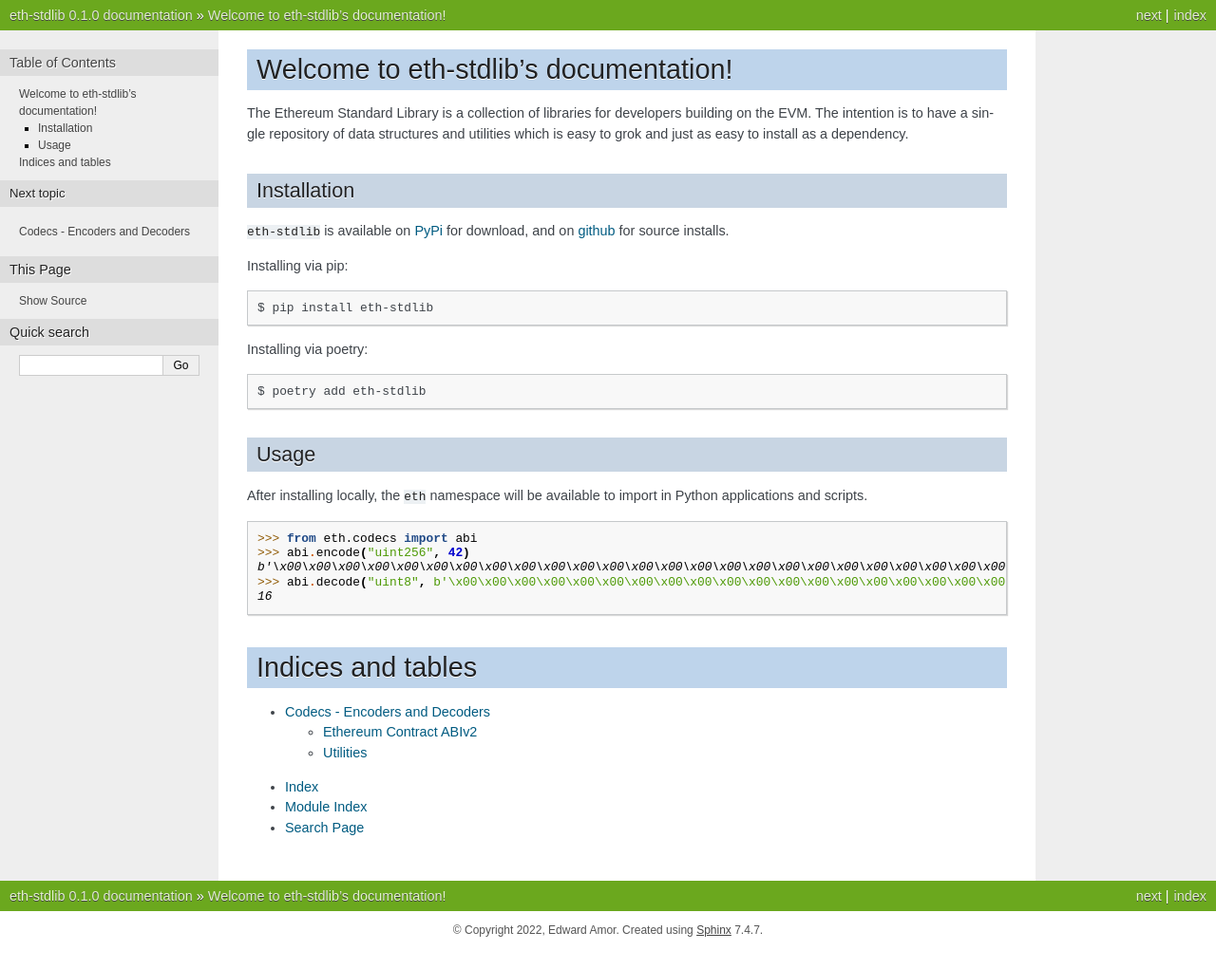
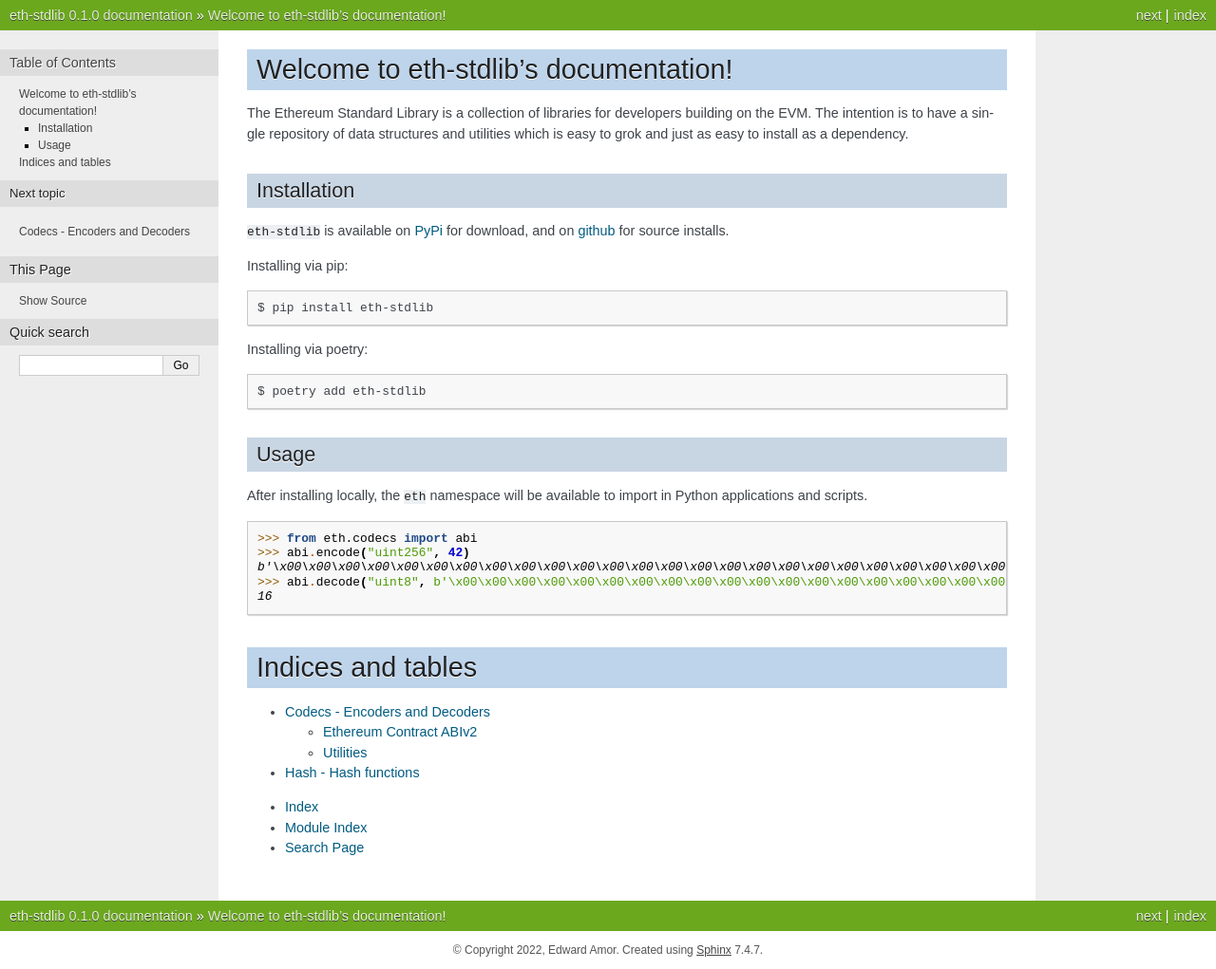
Before and after one commit to skellet0r/eth-stdlib, a Sphinx documentation site: the page built from docs/source/index.rst, in a window 1280 px wide. Shown: the whole page at 95% size. Built offline with Sphinx 7.4.7, drawn with Linux system fonts in a browser that asks for light colours; before the commit the page ends 1000 px from its top, so only the background shows below that.

Commit message:
docs: add eth.hash docs

```diff
--- /dev/null
+++ b/docs/source/hash.rst
@@ -0,0 +1,5 @@
+Hash - Hash functions
+=====================
+
+.. automodule:: eth.hash
+   :members:
--- a/docs/source/index.rst
+++ b/docs/source/index.rst
@@ -47,6 +47,7 @@ Indices and tables
    :maxdepth: 2
 
    codecs
+   hash
 
 * :ref:`genindex`
 * :ref:`modindex`
```
